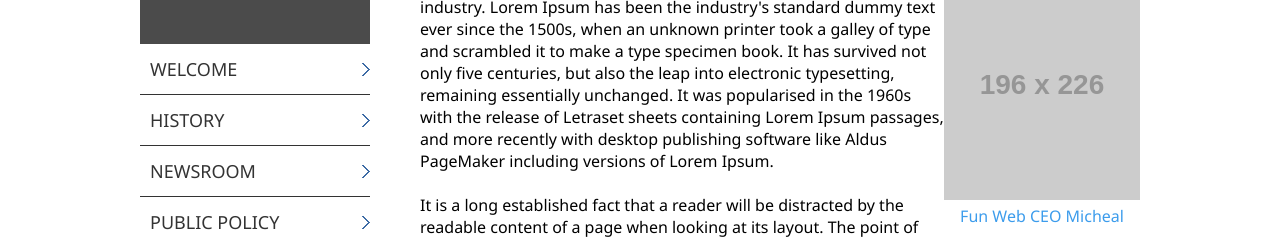
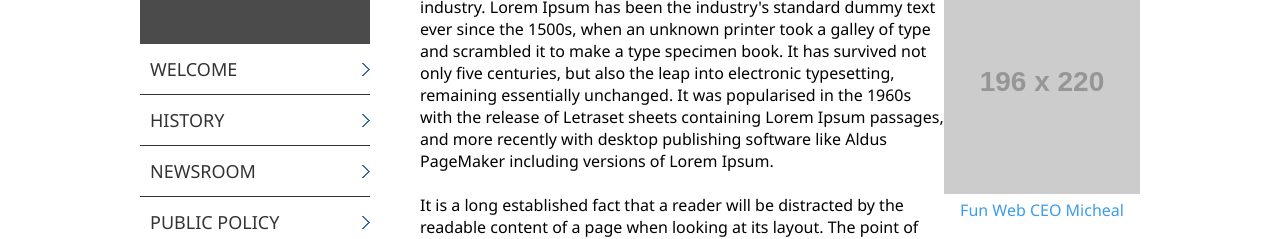
Before and after one commit to Yoohwan-Roh/fishermansdale, a plain HTML site: page company_welcome.html in a window 1280 px wide. Shown: the part 573-812 px from the top of the page. Drawn offline with nearby package versions, Linux system fonts and the light colour scheme; placeholder pictures from the web are drawn by us; files whose address does not match are found by name.

Commit message:
Update company_welcome.html

```diff
--- a/company_welcome.html
+++ b/company_welcome.html
@@ -46,7 +46,7 @@
         <article id="subContent">
           <h3>Welcome</h3>
           <figure>
-            <img src="http://placehold.it/196x226">
+            <img src="https://via.placeholder.com/196x220">
             <figcaption>Fun Web CEO Micheal</figcaption>
           </figure>
           <p>
```
